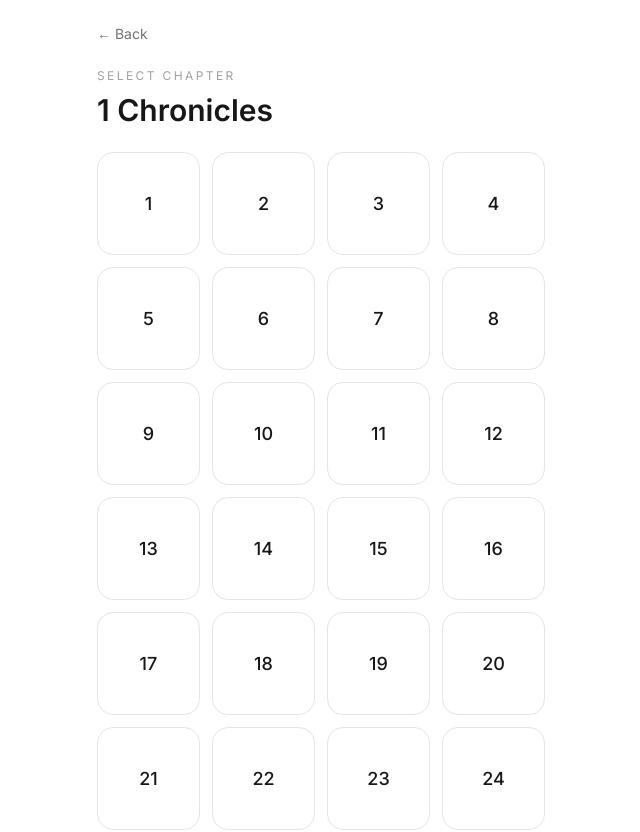
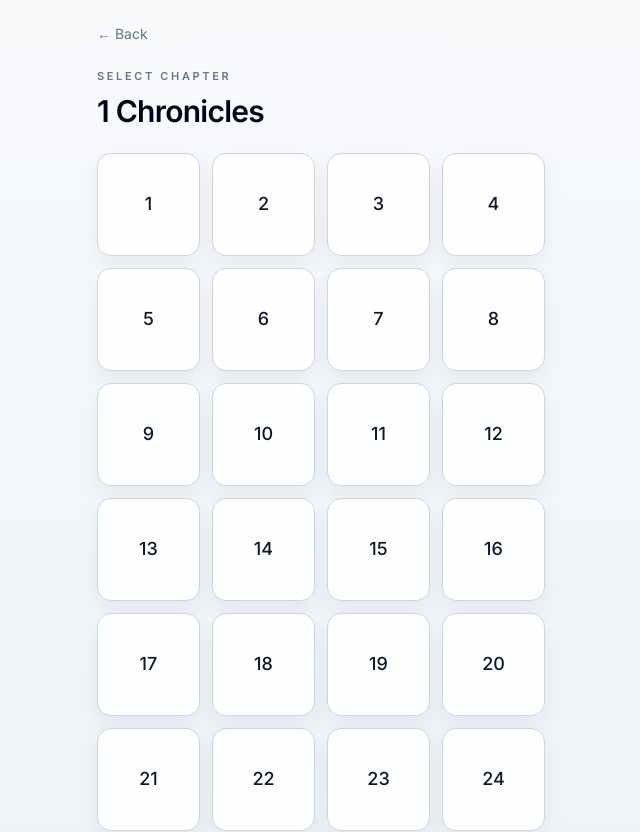
Before and after one commit to scriptura-plus/ai-concierge, a Next.js app: page /bible/1-chronicles in a window 1280 px wide. Shown: the top 832 px of the page, without its empty margins (319-959 px from the left). Built offline with nearby package versions, Linux system fonts and the light colour scheme.

Commit message:
Update page.tsx

```diff
--- a/src/app/bible/[book]/page.tsx
+++ b/src/app/bible/[book]/page.tsx
@@ -22,20 +22,20 @@ export default async function ChapterSelectPage({ params }: PageProps) {
   )
 
   return (
-    <main className="min-h-screen bg-white px-4 py-6">
-      <div className="mx-auto flex w-full max-w-md flex-col">
+    <main className="min-h-screen bg-[linear-gradient(180deg,#f8fafc_0%,#f3f6fb_40%,#eef2f7_100%)] px-4 py-6">
+      <div className="mx-auto flex w-full max-w-md flex-col chapter-screen-enter">
         <Link
           href="/"
-          className="mb-6 text-sm text-neutral-500"
+          className="mb-6 text-sm text-slate-500 transition hover:text-slate-700"
         >
           ← Back
         </Link>
 
-        <p className="mb-2 text-xs uppercase tracking-[0.2em] text-neutral-400">
+        <p className="mb-2 text-[11px] font-semibold uppercase tracking-[0.24em] text-slate-500">
           Select chapter
         </p>
 
-        <h1 className="mb-6 text-3xl font-semibold text-neutral-900">
+        <h1 className="mb-6 text-3xl font-semibold tracking-tight text-slate-950">
           {selectedBook.title}
         </h1>
 
@@ -44,13 +44,31 @@ export default async function ChapterSelectPage({ params }: PageProps) {
             <Link
               key={chapter}
               href={`/bible/${selectedBook.id}/${chapter}`}
-              className="flex aspect-square items-center justify-center rounded-2xl border border-neutral-200 text-lg font-medium text-neutral-900 transition hover:border-neutral-400"
+              className="flex aspect-square items-center justify-center rounded-[14px] border border-slate-300 bg-white/88 text-lg font-medium text-slate-900 shadow-[0_10px_22px_rgba(15,23,42,0.06)] transition-all duration-300 ease-out hover:-translate-y-[2px] hover:border-slate-400 hover:shadow-[0_16px_30px_rgba(15,23,42,0.12)] active:translate-y-[1px] active:scale-[0.975] active:shadow-[0_8px_16px_rgba(15,23,42,0.08)]"
+              style={{ WebkitTapHighlightColor: 'transparent' }}
             >
               {chapter}
             </Link>
           ))}
         </div>
       </div>
+
+      <style jsx global>{`
+        @keyframes chapter-screen-fade-up {
+          from {
+            opacity: 0;
+            transform: translateY(10px);
+          }
+          to {
+            opacity: 1;
+            transform: translateY(0);
+          }
+        }
+
+        .chapter-screen-enter {
+          animation: chapter-screen-fade-up 320ms cubic-bezier(0.22, 1, 0.36, 1);
+        }
+      `}</style>
     </main>
   )
 }
```
